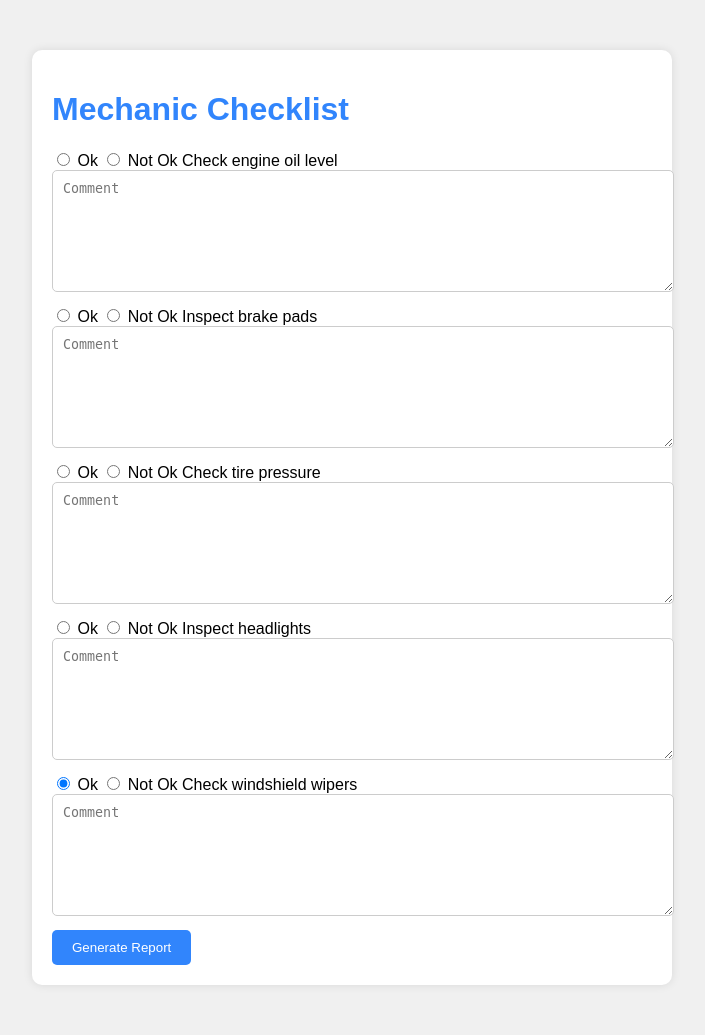
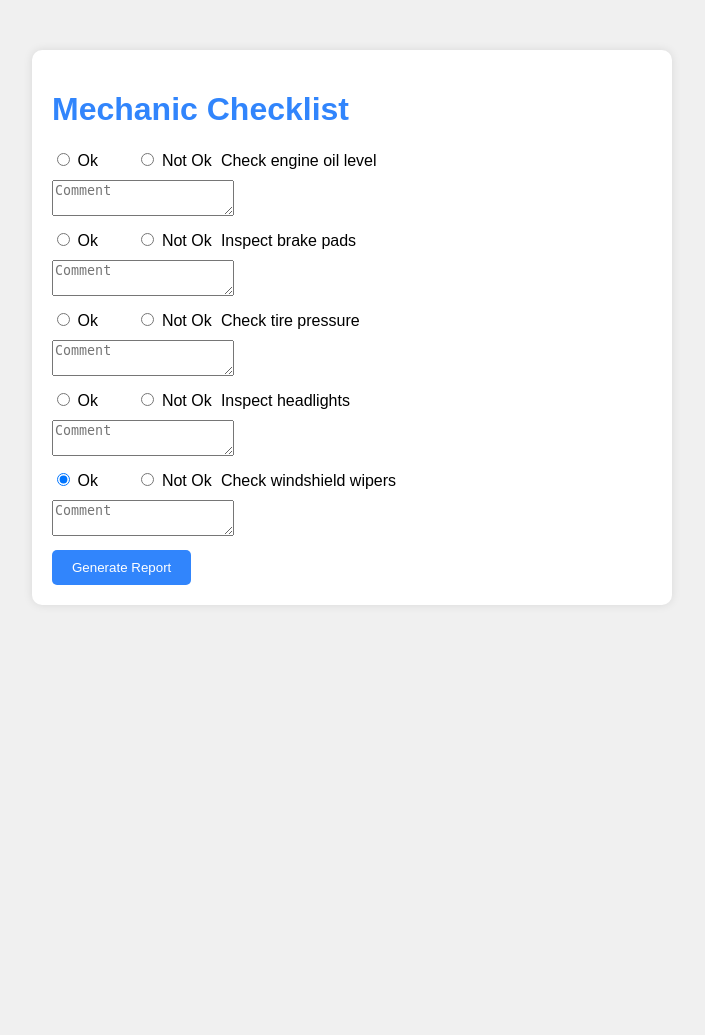
Before and after one commit to okehieuchenna1/cardiomechpage, a Flask app: page / in a window 1280 px wide. Shown: the whole page, without its empty margins (288-993 px from the left). After the commit the page ends 605 px from the top, so only its background shows below. Run offline with Flask 3, Linux system fonts and the light colour scheme.

Commit message:
Update styles.css

```diff
--- a/static/styles.css
+++ b/static/styles.css
@@ -24,14 +24,11 @@ h1 {
 
 .status-label {
     display: inline-block;
+    width: 80px;
 }
 
-.comment textarea {
-    width: 100%;
-    height: 100px;
-    padding: 10px;
-    border: 1px solid #ccc;
-    border-radius: 5px;
+.comment {
+    margin-top: 10px;
 }
 
 .button {
```
